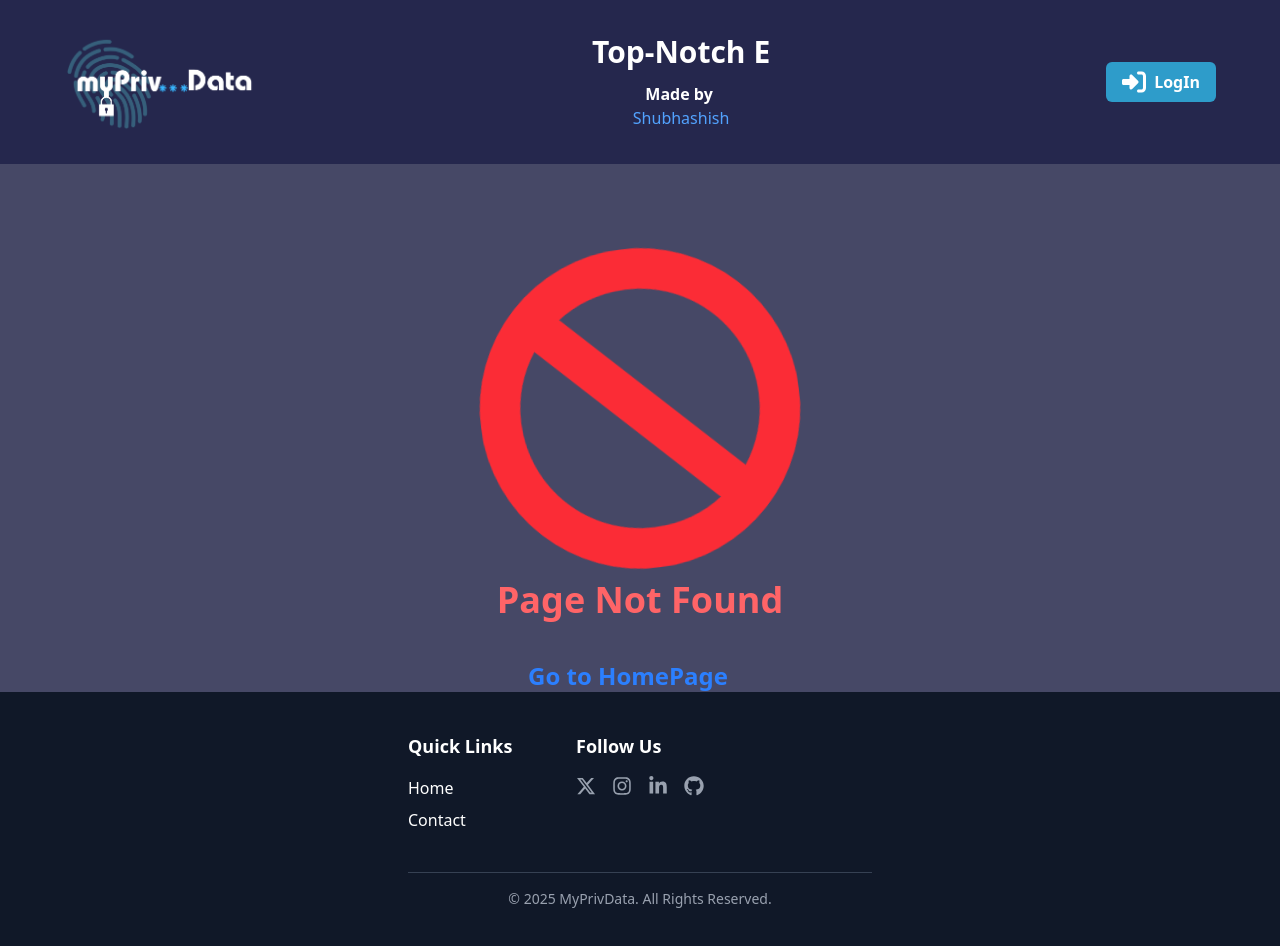
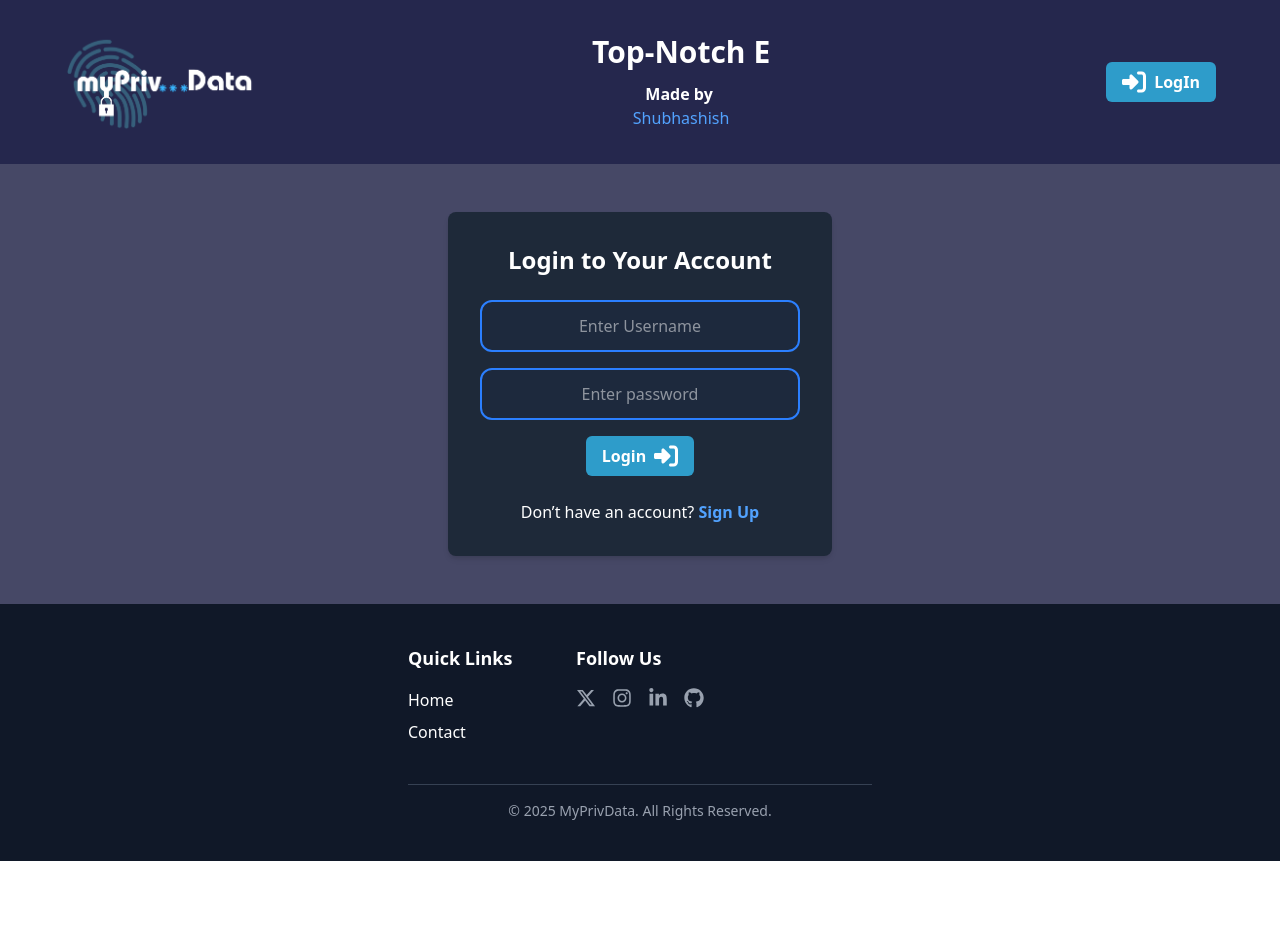
Before and after one commit to Shubhashish-Chakraborty/myprivdata, a React (Vite) app: page /login in a window 1280 px wide. Before the commit this address had no page. Shown: the top 946 px of the page. After the commit the page ends 861 px from the top, so only its background shows below. Built offline with nearby package versions, Linux system fonts and the light colour scheme; some icons are missing.

Commit message:
auth pages added

```diff
--- a/package.json
+++ b/package.json
@@ -11,6 +11,7 @@
   },
   "dependencies": {
     "@tailwindcss/vite": "^4.0.4",
+    "axios": "^1.7.9",
     "react": "^19.0.0",
     "react-dom": "^19.0.0",
     "react-router-dom": "^7.1.5",
--- a/src/App.tsx
+++ b/src/App.tsx
@@ -2,6 +2,8 @@ import { BrowserRouter, Routes, Route } from "react-router-dom";
 import { Layout } from "./pages/Layout";
 import { Home } from "./pages/Home";
 import { NotFound } from "./pages/NotFound";
+import { LoginPage } from "./pages/Login";
+import { SignupPage } from "./pages/Signup";
 
 export default function App() {
 
@@ -12,6 +14,8 @@ export default function App() {
                     <Route path="/" element={<Layout />}>
                         <Route index element={<Home />} />
                         <Route path="*" element={<NotFound />} />
+                        <Route path="login" element={<LoginPage />} />
+                        <Route path="signup" element={<SignupPage />} />
                     </Route>
                 </Routes>
             </BrowserRouter>
--- a/src/components/ui/Input.tsx
+++ b/src/components/ui/Input.tsx
@@ -0,0 +1,23 @@
+import { forwardRef } from "react";
+
+interface InputProps {
+    type: string;
+    placeholder: string;
+}
+
+export const Input = forwardRef<HTMLInputElement, InputProps>(
+    ({ type, placeholder }, ref) => {
+        return (
+            <div className="bg-slate-800 py-3 w-full max-w-md mx-auto text-center border-2 border-blue-500 rounded-xl">
+                <input
+                    ref={ref}
+                    className="w-full px-3 text-center placeholder-text bg-slate-800 text-white outline-none"
+                    type={type}
+                    placeholder={placeholder}
+                />
+            </div>
+        );
+    }
+);
+
+Input.displayName = "Input"; // For React DevTools
--- /dev/null
+++ b/src/config.ts
@@ -0,0 +1 @@
+export const BACKEND_URL = `http://localhost:3000`;
--- a/src/pages/Home.tsx
+++ b/src/pages/Home.tsx
@@ -1,6 +1,6 @@
 export const Home = () => {
     return (
-        <div className="bg-emerald-200 mt-5 text-center font-extrabold p-6 text-xl md:text-6xl">
+        <div className="mt-5 text-center font-extrabold p-6 text-xl md:text-6xl">
             <div className="animate-bounce">
                 Launching Very Soon!!
             </div>
--- /dev/null
+++ b/src/pages/Login.tsx
@@ -0,0 +1,86 @@
+import { useRef, useState } from "react";
+import { Button } from "../components/ui/Button";
+import { Input } from "../components/ui/Input";
+import { Login } from "../icons/NavbarIcons/Login";
+import { useNavigate } from "react-router-dom";
+import axios from "axios";
+import { BACKEND_URL } from "../config";
+
+export const LoginPage = () => {
+    const navigate = useNavigate();
+
+    const usernameRef = useRef<HTMLInputElement>(null);
+    const passwordRef = useRef<HTMLInputElement>(null);
+
+    const [error, setError] = useState("");
+    const [message, setMessage] = useState("");
+
+    const handleLogin = async () => {
+        setError("");
+        setMessage("");
+
+        const username = usernameRef.current?.value;
+        const password = passwordRef.current?.value;
+
+        if (!username || !password) {
+            setError("Both email and password are required.");
+            return;
+        }
+
+        try {
+            const response = await axios.post(`${BACKEND_URL}/api/auth/user/signin`, {
+                username,
+                password,
+            });
+
+            const { token } = response.data;
+
+            // Store token in localStorage
+            localStorage.setItem("token", token);
+            navigate(`/main`);
+
+        } catch (err: any) {
+            setError(err.response?.data?.message || "Login failed. Please try again.");
+        }
+    };
+
+    return (
+        <div className="my-12 bg-custom-1 flex items-center justify-center px-4">
+            <div className="bg-gray-800 p-8 rounded-lg shadow-md w-full max-w-md sm:w-96 md:w-80 lg:w-96 xl:w-96">
+                <h1 className="text-2xl font-bold text-white text-center mb-6">
+                    Login to Your Account
+                </h1>
+
+                <div className="space-y-4">
+                    <Input type="text" placeholder="Enter Username" ref={usernameRef} />
+                    <Input type="password" placeholder="Enter password" ref={passwordRef} />
+
+                    {error && <p className="text-red-500 text-center mt-4">{error}</p>}
+                    {message && <p className="text-yellow-500 text-center mt-4">{message}</p>}
+
+                    <div className="flex justify-center">
+                        <Button
+                            text="Login"
+                            variant="primary"
+                            endIcon={<Login />}
+                            onClick={handleLogin}
+                        />
+                    </div>
+                </div>
+
+                <p className="text-white text-center mt-6">
+                    Don’t have an account?{" "}
+                    <span
+                        onClick={() => {
+                            navigate("/signup");
+                        }}
+                        className="text-blue-400 font-bold cursor-pointer hover:underline"
+                    >
+                        Sign Up
+                    </span>
+                </p>
+
+            </div>
+        </div>
+    );
+};
--- /dev/null
+++ b/src/pages/Signup.tsx
@@ -0,0 +1,143 @@
+import { useRef, useState } from "react";
+import { Button } from "../components/ui/Button";
+import { Input } from "../components/ui/Input";
+import { useNavigate } from "react-router-dom";
+import { Redirect } from "../icons/others/Redirect";
+import axios from "axios";
+import { BACKEND_URL } from "../config";
+
+export const SignupPage = () => {
+    const navigate = useNavigate();
+
+    // References for input fields
+    const fullNameRef = useRef<HTMLInputElement>(null);
+    const usernameRef = useRef<HTMLInputElement>(null);
+    const contactNumberRef = useRef<HTMLInputElement>(null);
+    const passwordRef = useRef<HTMLInputElement>(null);
+
+    // State for error and success messages
+    const [error, setError] = useState("");
+    const [success, setSuccess] = useState("");
+
+    // Function to handle form submission
+    // const handleSignup = async () => {
+    //     setError("");
+    //     setSuccess("");
+
+    //     const fullName = fullNameRef.current?.value;
+    //     const username = usernameRef.current?.value;
+    //     const contactNumber = contactNumberRef.current?.value;
+    //     const password = passwordRef.current?.value;
+
+    //     // Basic validation
+    //     if (!fullName || !username || !contactNumber || !password) {
+    //         setError("All fields are required.");
+    //         return;
+    //     }
+
+    //     try {
+    //         // API request to the backend
+    //         const response = await axios.post(`${BACKEND_URL}/api/auth/user/signup`, {
+    //             fullName,
+    //             username,
+    //             contactNumber,
+    //             password,
+    //         });
+
+    //         if (response.status === 201) {
+    //             setSuccess("Account created successfully!");
+    //             setTimeout(() => navigate("/login"), 2000); // Redirect after 2 seconds
+    //         } else {
+    //             setError("Something went wrong. Please try again.");
+    //         }
+    //     } catch (err:any) {
+    //         setError(err.response?.data?.message || "An error occurred.");
+    //     }
+    // };
+
+    const handleSignup = async () => {
+        setError("");
+        setSuccess("");
+
+        const fullName = fullNameRef.current?.value;
+        const username = usernameRef.current?.value;
+        const contactNumber = contactNumberRef.current?.value ? Number(contactNumberRef.current.value) : null;
+        const password = passwordRef.current?.value;
+
+        // Basic validation
+        if (!fullName || !username || !contactNumber || !password) {
+            setError("All fields are required.");
+            return;
+        }
+
+        if (isNaN(contactNumber)) {
+            setError("Contact number must be a valid number.");
+            return;
+        }
+
+        try {
+            // API request to the backend
+            const response = await axios.post(`${BACKEND_URL}/api/auth/user/signup`, {
+                fullName,
+                username,
+                contactNumber,
+                password,
+            });
+
+            if (response.status === 201) {
+                setSuccess("Account created successfully!");
+                setTimeout(() => navigate("/login"), 2000); // Redirect after 2 seconds
+            } else {
+                setError("Something went wrong. Please try again.");
+            }
+        } catch (err: any) {
+            setError(err.response?.data?.message || "An error occurred.");
+        }
+    };
+
+
+
+    return (
+        <div className="my-12 flex items-center justify-center bg-custom-1 px-4">
+            <div className="bg-gray-800 p-8 rounded-lg shadow-md w-full max-w-md sm:w-96 md:w-80 lg:w-96 xl:w-96">
+                {/* Header */}
+                <h1 className="text-2xl font-bold text-white text-center mb-6">
+                    Register to MyPrivData
+                </h1>
+
+                {/* Input Fields */}
+                <div className="space-y-4">
+                    <Input ref={fullNameRef} type="text" placeholder="Enter Fullname" />
+                    <Input ref={usernameRef} type="text" placeholder="Enter Username" />
+                    <Input ref={contactNumberRef} type="number" placeholder="Enter Contact Number" />
+                    <Input ref={passwordRef} type="password" placeholder="Enter password" />
+                </div>
+
+                {/* Error and Success Messages */}
+                {error && <p className="text-red-500 text-center mt-4">{error}</p>}
+                {success && <p className="text-green-500 text-center mt-4">{success}</p>}
+
+                {/* Sign-Up Button */}
+                <div className="flex justify-center mt-6">
+                    <Button
+                        text="Sign Up"
+                        variant="primary"
+                        endIcon={<Redirect />}
+                        onClick={handleSignup}
+                    />
+                </div>
+
+                {/* Login Section */}
+                <p className="text-white text-center mt-6">
+                    Already have an account?{" "}
+                    <span
+                        onClick={() => navigate("/login")}
+                        className="text-blue-400 font-bold cursor-pointer hover:underline"
+                    >
+                        Login
+                    </span>
+                </p>
+            </div>
+        </div>
+    );
+};
```
Also changed, not shown: 1 other file (tests, documents, lock files or other folders).
